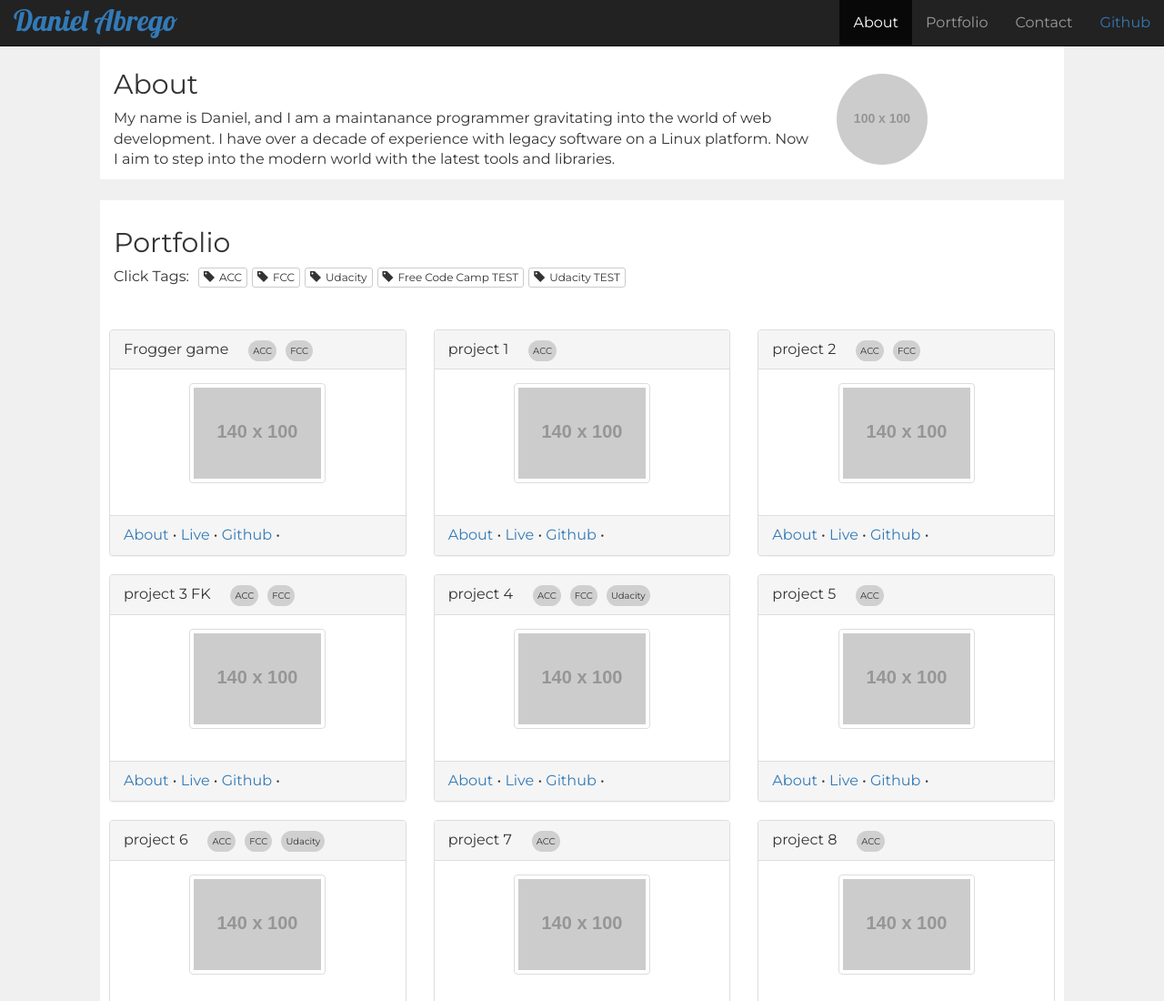
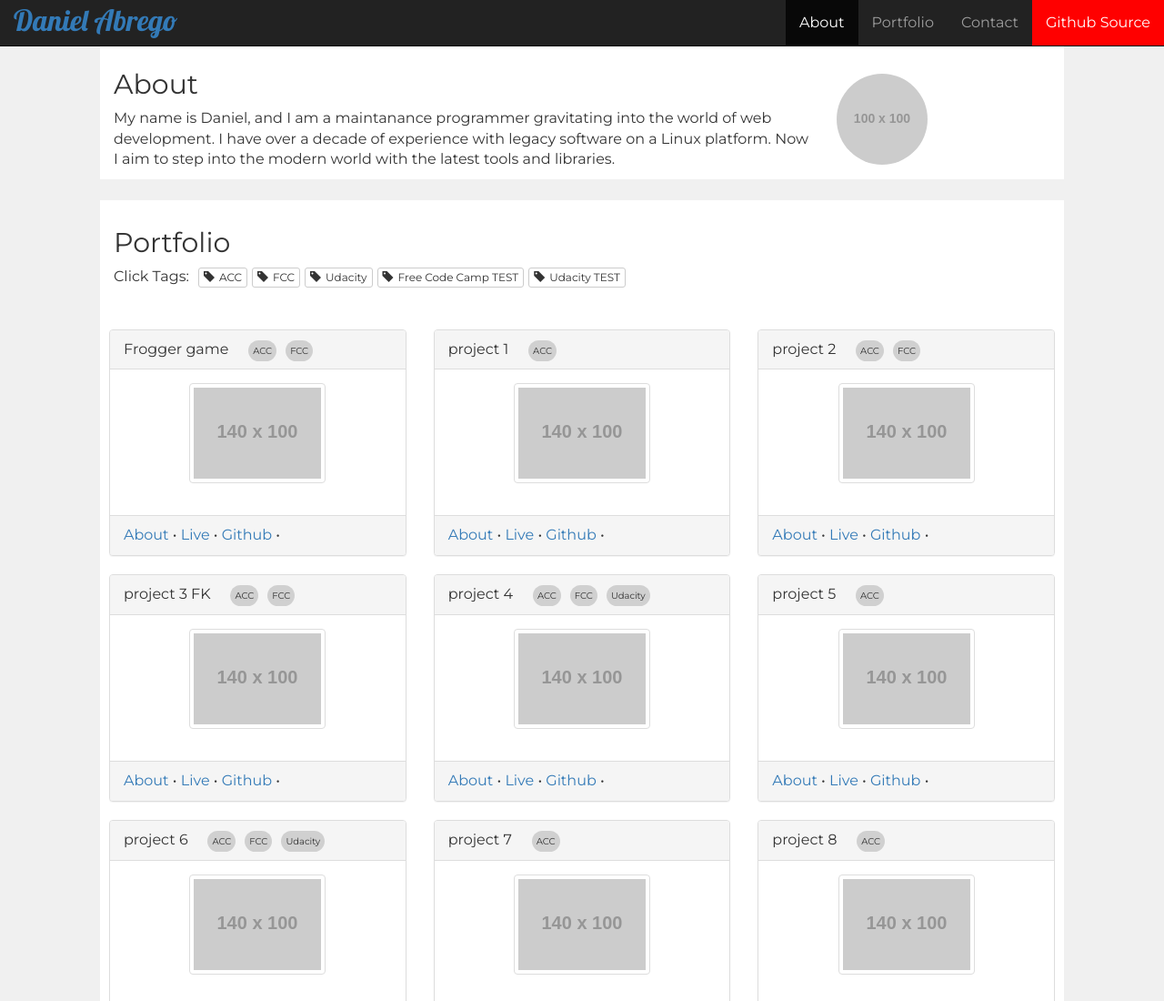
Before and after one commit to Daniel-FreeCodeCamp/002-basic-fend-portfolio, a plain HTML site: page index.html in a window 1280 px wide. Shown: the top 1100 px of the page at 91% size. Drawn offline with nearby package versions, Linux system fonts and the light colour scheme; placeholder pictures from the web are drawn by us.

Commit message:
highlight github button

```diff
--- a/index.html
+++ b/index.html
@@ -38,7 +38,7 @@
               <a href="#contact-anchor">Contact</a>
             </li>
             <li>
-              <a style="color:#337ab7;" href="https://github.com/Daniel-FreeCodeCamp/002-basic-fend-portfolio">Github </a>
+              <a style="background-color: red; color:white;" href="https://github.com/Daniel-FreeCodeCamp/002-basic-fend-portfolio">Github Source</a>
             </li>
           </ul>
         </div><!--/.nav-collapse -->
```
